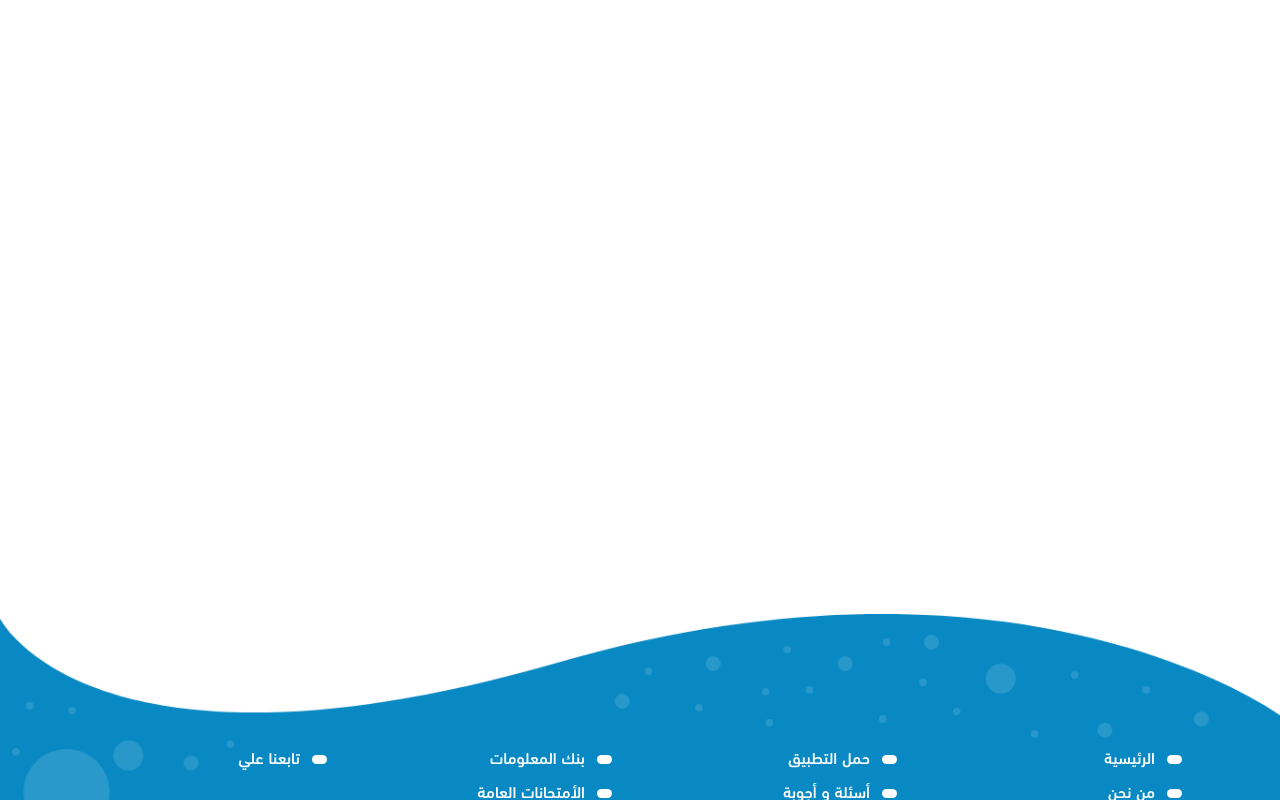
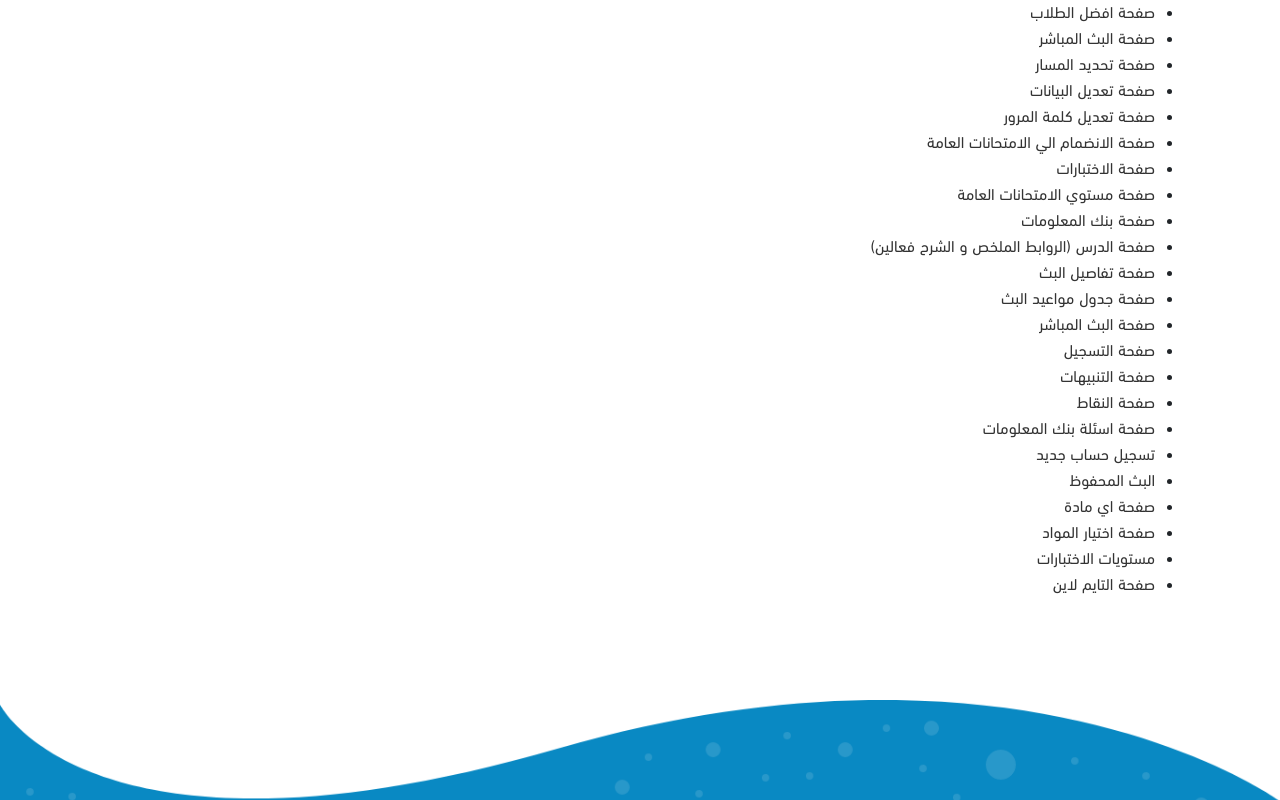
Before and after one commit to zeyadmoamen1210/redesign-bassthalk-homepage, a Nuxt app: page /links in a window 1280 px wide. Shown: the top 800 px of the page. Built offline with nearby package versions, Linux system fonts and the light colour scheme.

Commit message:
links page

```diff
--- a/pages/general-exam-join.vue
+++ b/pages/general-exam-join.vue
@@ -29,11 +29,11 @@
                  <div class="form-groub select">
                     <label for="">Card Type</label>
                      <select v-model="payment" class="custom-select custom-select-lg mb-3">
-                      <option value="1">Mastercard</option>
+                      <option value="1" selected>Mastercard</option>
                       <option value="2">Visa</option>
                     </select>
                   </div>
-              </div>
+
               <div class="form-groub">
                 <input type="text" class="form-control" placeholder="Card Number">
               </div>
@@ -51,8 +51,10 @@
               </div>
 
               <input type="submit" class="fullWidthBtn" value="تأكيد الدفع">
+              </div>
                </form>
             </div>
+
 
           </div>
         </div>
--- /dev/null
+++ b/pages/links.vue
@@ -0,0 +1,145 @@
+<template>
+  <div>
+
+    <div class="container">
+      <ul>
+
+        <li>
+                  <nuxt-link :to="'/best-students'">صفحة افضل الطلاب</nuxt-link>
+
+        </li>
+
+        <li>
+              <nuxt-link :to="'/broadcast-live'">صفحة البث المباشر</nuxt-link>
+
+        </li>
+
+        <li>
+              <nuxt-link :to="'/determine-path'">صفحة تحديد المسار</nuxt-link>
+
+        </li>
+
+        <li>
+              <nuxt-link :to="'edit-info'">صفحة تعديل البيانات</nuxt-link>
+
+        </li>
+
+        <li>
+              <nuxt-link :to="'edit-password'">صفحة تعديل كلمة المرور</nuxt-link>
+
+        </li>
+
+
+        <li>
+              <nuxt-link :to="'/general-exam-join'">صفحة الانضمام الي الامتحانات العامة</nuxt-link>
+
+        </li>
+
+        <li>
+              <nuxt-link :to="'/general-exam-test'">صفحة الاختبارات</nuxt-link>
+
+        </li>
+
+          <li>
+                <nuxt-link :to="'/general-exam-level'">صفحة مستوي الامتحانات العامة</nuxt-link>
+
+          </li>
+
+        <li>
+              <nuxt-link :to="'/info-bank'">صفحة بنك المعلومات</nuxt-link>
+
+        </li>
+
+        <li>
+              <nuxt-link :to="'/lesson'">صفحة الدرس (الروابط الملخص و الشرح فعالين)</nuxt-link>
+
+        </li>
+
+      <li>
+            <nuxt-link :to="'/live-details'">صفحة تفاصيل البث</nuxt-link>
+
+      </li>
+
+
+
+      <li>
+            <nuxt-link :to="'/live-schedule'">صفحة جدول مواعيد البث</nuxt-link>
+
+      </li>
+
+
+        <li>
+              <nuxt-link :to="'/live'">صفحة البث المباشر</nuxt-link>
+
+        </li>
+
+          <li>
+                <nuxt-link :to="'/login'">صفحة التسجيل</nuxt-link>
+
+          </li>
+
+          <li>
+                <nuxt-link :to="'/notifications'">صفحة التنبيهات</nuxt-link>
+
+          </li>
+
+          <li>
+                <nuxt-link :to="'/points'">صفحة النقاط</nuxt-link>
+
+          </li>
+
+        <li>
+              <nuxt-link :to="'/questions-info-bank'">صفحة اسئلة بنك المعلومات</nuxt-link>
+
+        </li>
+
+
+
+        <li>
+              <nuxt-link :to="'/register'">تسجيل حساب جديد</nuxt-link>
+
+        </li>
+
+        <li>
+              <nuxt-link :to="'/saved-lives'">البث المحفوظ</nuxt-link>
+
+        </li>
+
+        <li>
+              <nuxt-link :to="'/subject'">صفحة اي مادة</nuxt-link>
+
+        </li>
+
+        <li>
+              <nuxt-link :to="'/subjects'">صفحة اختيار المواد</nuxt-link>
+
+        </li>
+
+        <li>
+              <nuxt-link :to="'/tests-levels'">مستويات الاختبارات</nuxt-link>
+
+        </li>
+
+        <li>
+              <nuxt-link :to="'/timeline'">صفحة التايم لاين</nuxt-link>
+
+        </li>
+      </ul>
+    </div>
+
+
+
+
+
+  </div>
+</template>
+
+<script>
+export default {
+
+}
+</script>
+
+<style>
+
+</style>
```
